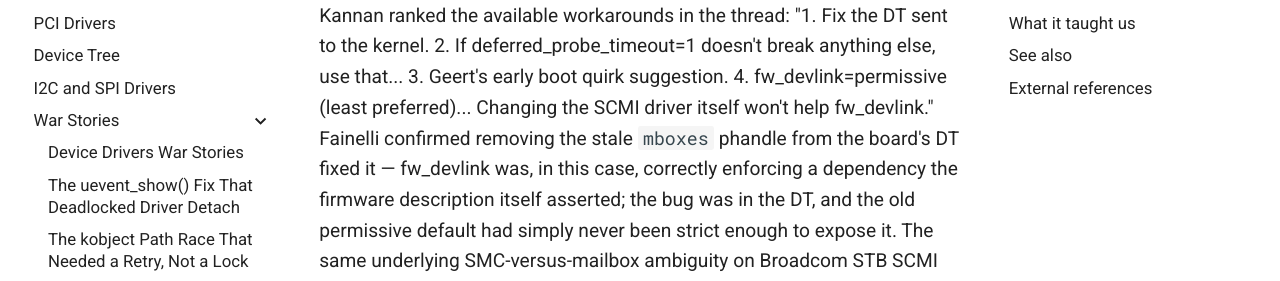
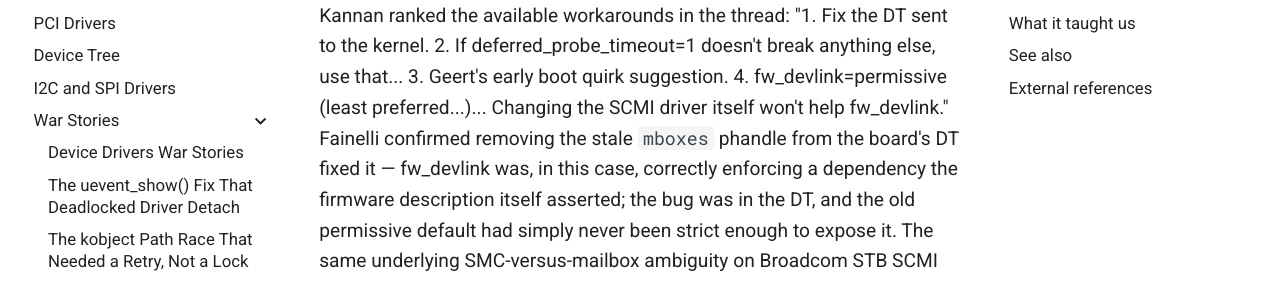
Before and after one commit to laveeshb/linux-kernel-internals, an MkDocs documentation site: the page built from docs/drivers/war-stories/fw-devlink-boot-breaking.md, in a window 1280 px wide and 900 px high, scrolled down 5398 px. Shown: the part 287-568 px from the top of the window. Built offline with MkDocs 1.6.1 and Material for MkDocs 9.7.7, drawn with Linux system fonts in a browser that asks for light colours; some of the changed text lies outside the part shown.

```diff
--- a/docs/drivers/war-stories/fw-devlink-boot-breaking.md
+++ b/docs/drivers/war-stories/fw-devlink-boot-breaking.md
@@ -54,7 +54,7 @@ Here is the detail the "for 5.12" framing didn't anticipate: Take II never made
 
 That gap between "Take II" being written and actually shipping mattered in practice. On April 26–28, 2021 — the day after v5.12 shipped — Florian Fainelli reported a new regression on Broadcom's ARCH_BRCMSTB platform, testing an internal 5.12-based build that already carried the not-yet-mainlined Take II patches: "This change breaks booting on SCMI-based platforms such as ARCH_BRCMSTB... the SCMI clock provider was never probed which means that our UART driver never got a chance to get its clock and we have no console." Diagnosis by Cristian Marussi and Jim Quinlan found the board's Device Tree declared its SCMI node with both a working SMC transport *and* a legacy `mboxes` phandle to a permanently `status = "disabled"` mailbox node, kept only for backward compatibility. fw_devlink faithfully turned that stale reference into a hard probe dependency, and since nothing ever binds a driver to a disabled mailbox device, the SCMI provider — and everything downstream of it, including the UART's clock — deferred forever.
 
-This time, the resolution was explicitly not a kernel-core change. Saravana Kannan ranked the available workarounds in the thread: "1. Fix the DT sent to the kernel. 2. If deferred_probe_timeout=1 doesn't break anything else, use that... 3. Geert's early boot quirk suggestion. 4. fw_devlink=permissive (least preferred)... Changing the SCMI driver itself won't help fw_devlink." Fainelli confirmed removing the stale `mboxes` phandle from the board's DT fixed it — fw_devlink was, in this case, correctly enforcing a dependency the firmware description itself asserted; the bug was in the DT, and the old permissive default had simply never been strict enough to expose it. The same underlying SMC-versus-mailbox ambiguity on Broadcom STB SCMI nodes resurfaced years later under a different trigger — an unrelated 2024 SCMI transport refactor — and was finally addressed in the driver itself by `db8f0b808886` ("firmware: arm_scmi: Give SMC transport precedence over mailbox," October 2024). That commit's own `Fixes:` tag points at the 2024 refactor, not at the 2021 fw_devlink saga, so it's best read as the same class of firmware-description ambiguity resurfacing on new terms rather than a delayed fix for this specific 2021 episode.
+This time, the resolution was explicitly not a kernel-core change. Saravana Kannan ranked the available workarounds in the thread: "1. Fix the DT sent to the kernel. 2. If deferred_probe_timeout=1 doesn't break anything else, use that... 3. Geert's early boot quirk suggestion. 4. fw_devlink=permissive (least preferred...)... Changing the SCMI driver itself won't help fw_devlink." Fainelli confirmed removing the stale `mboxes` phandle from the board's DT fixed it — fw_devlink was, in this case, correctly enforcing a dependency the firmware description itself asserted; the bug was in the DT, and the old permissive default had simply never been strict enough to expose it. The same underlying SMC-versus-mailbox ambiguity on Broadcom STB SCMI nodes resurfaced years later under a different trigger — an unrelated 2024 SCMI transport refactor — and was finally addressed in the driver itself by `db8f0b808886` ("firmware: arm_scmi: Give SMC transport precedence over mailbox," October 2024). That commit's own `Fixes:` tag points at the 2024 refactor, not at the 2021 fw_devlink saga, so it's best read as the same class of firmware-description ambiguity resurfacing on new terms rather than a delayed fix for this specific 2021 episode.
 
 ## What it taught us
 
```
